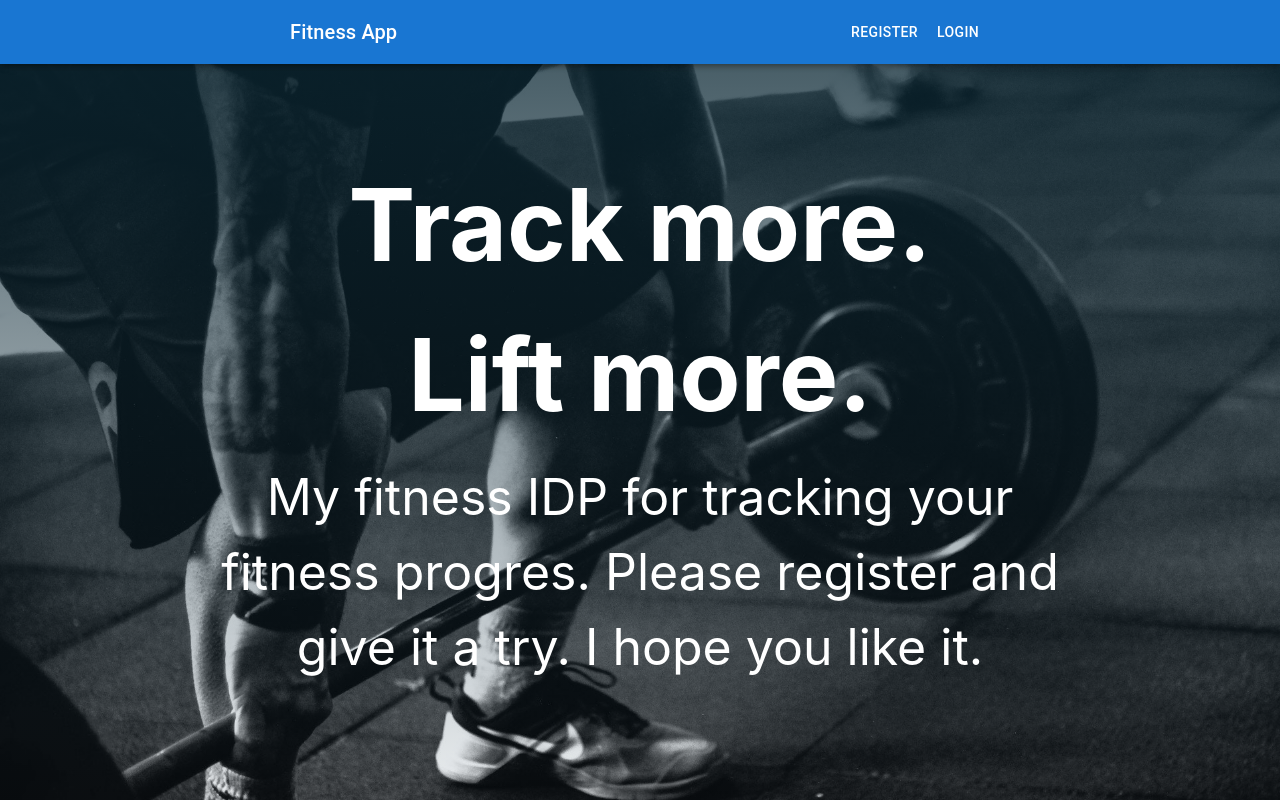
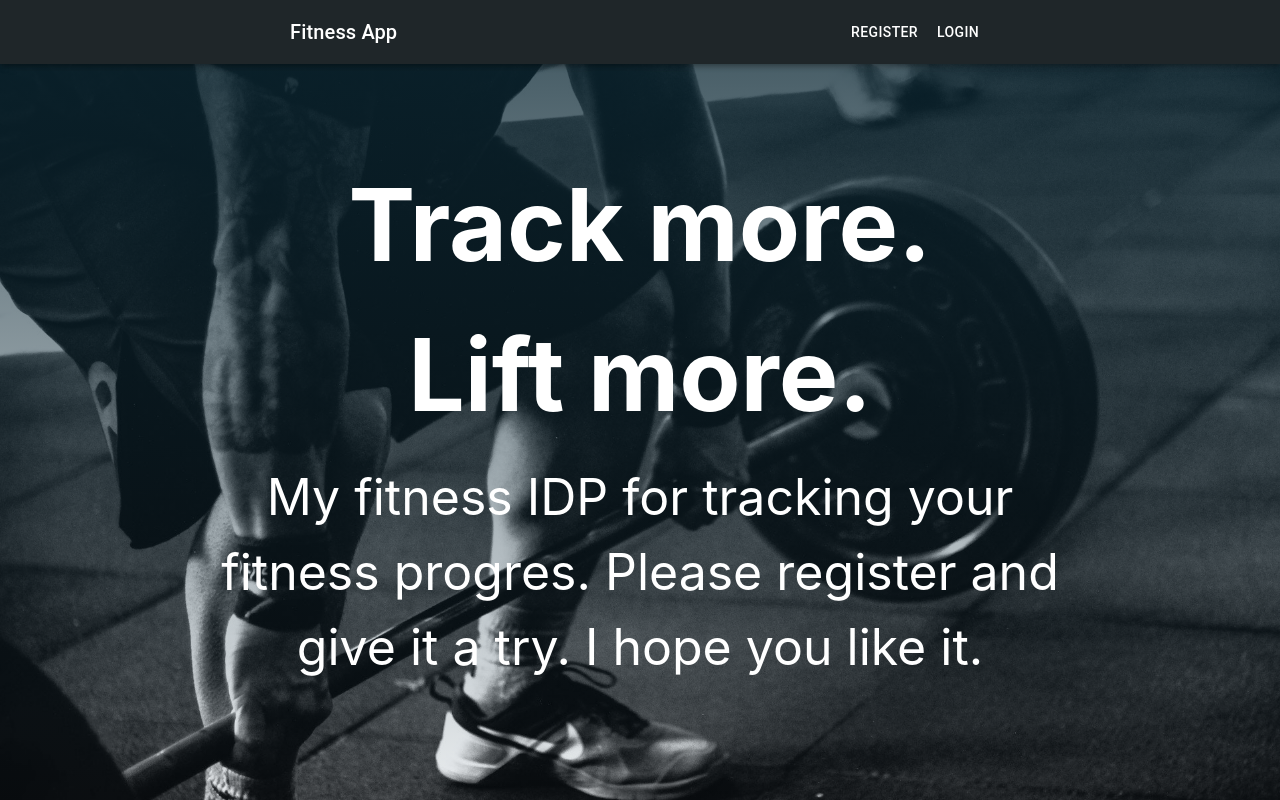
Before and after one commit to SpasErmenov/Fitness-app, a React (Vite) app: page / in a window 1280 px wide. Shown: the top 800 px of the page. Built offline with nearby package versions, Linux system fonts and the light colour scheme; no server answers.

Commit message:
fix background color variable

```diff
--- a/src/components/Header/Header.tsx
+++ b/src/components/Header/Header.tsx
@@ -4,7 +4,7 @@ import Typography from "@mui/material/Typography";
 import Button from "@mui/material/Button";
 import { Grid, Toolbar } from "@mui/material";
 import AvatarMenu from "../AvatarMenu/AvatarMenu";
-import { HEADER_BACKGOURD_COLOR } from "@/constants/style.constants";
+import { GREY_2 } from "@/constants/style.constants";
 
 interface IHeaderProps {
   session: Maybe<string>;
@@ -19,7 +19,7 @@ const Header = (props: IHeaderProps) => {
 
   return (
     <Box sx={{ flexGrow: 1 }}>
-      <AppBar position="absolute" sx={{ bgcolor: HEADER_BACKGOURD_COLOR }}>
+      <AppBar position="absolute" sx={{ bgcolor: GREY_2 }}>
         <Toolbar sx={{ justifyContent: "center" }}>
           <Grid
             container
```
